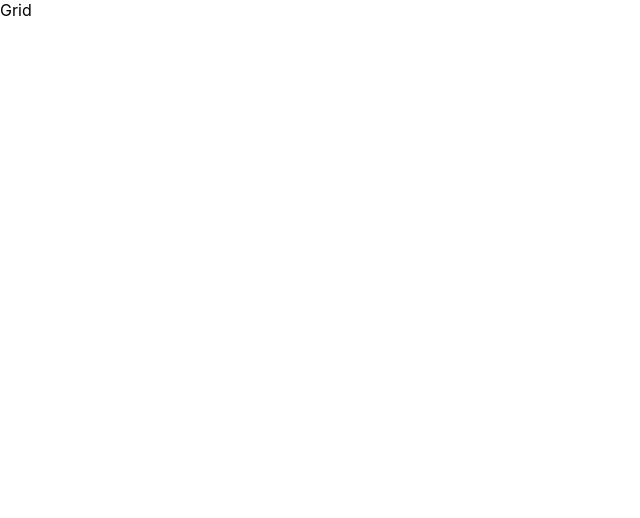
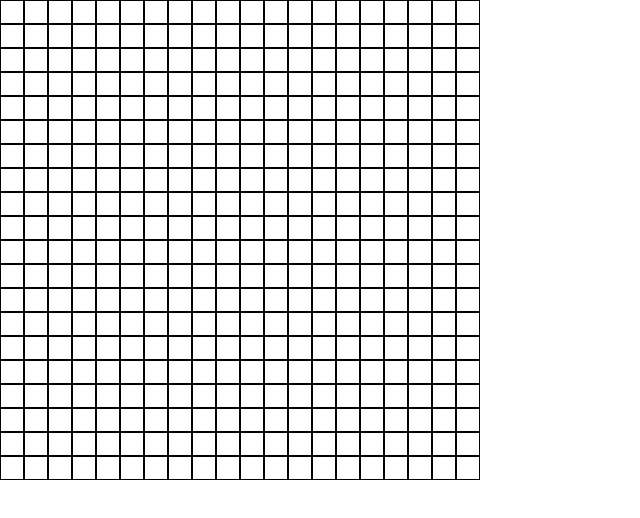
Before and after one commit to inthedark122/tank-game-steps-ui, a React (Create React App) app: page / in a window 1280 px wide. Shown: the top 518 px of the page, without its empty margins (0-640 px from the left). Built offline with nearby package versions, Linux system fonts and the light colour scheme.

Commit message:
step-6 grid for tanks

```diff
--- a/src/Grid/Grid.js
+++ b/src/Grid/Grid.js
@@ -1,7 +1,12 @@
-// Grid.js
 import styles from './Grid.module.css'
-
+const GRID_SIZE = 20
 
 export function Grid() {
-   return "Grid"
+   return Array.from({ length: GRID_SIZE }).map((_, y) => (
+       <div className={styles.row}>
+           {Array.from({ length: GRID_SIZE }).map((_, x) => (
+               <span className={styles.cell}></span>
+           ))}
+       </div>
+   ))
 }
--- a/src/Grid/Grid.module.css
+++ b/src/Grid/Grid.module.css
@@ -0,0 +1,10 @@
+.row {
+    display: flex;
+}
+
+.cell {
+    display: inline-block;
+    width: 22px;
+    height: 22px;
+    border: 1px solid black;
+}
```
